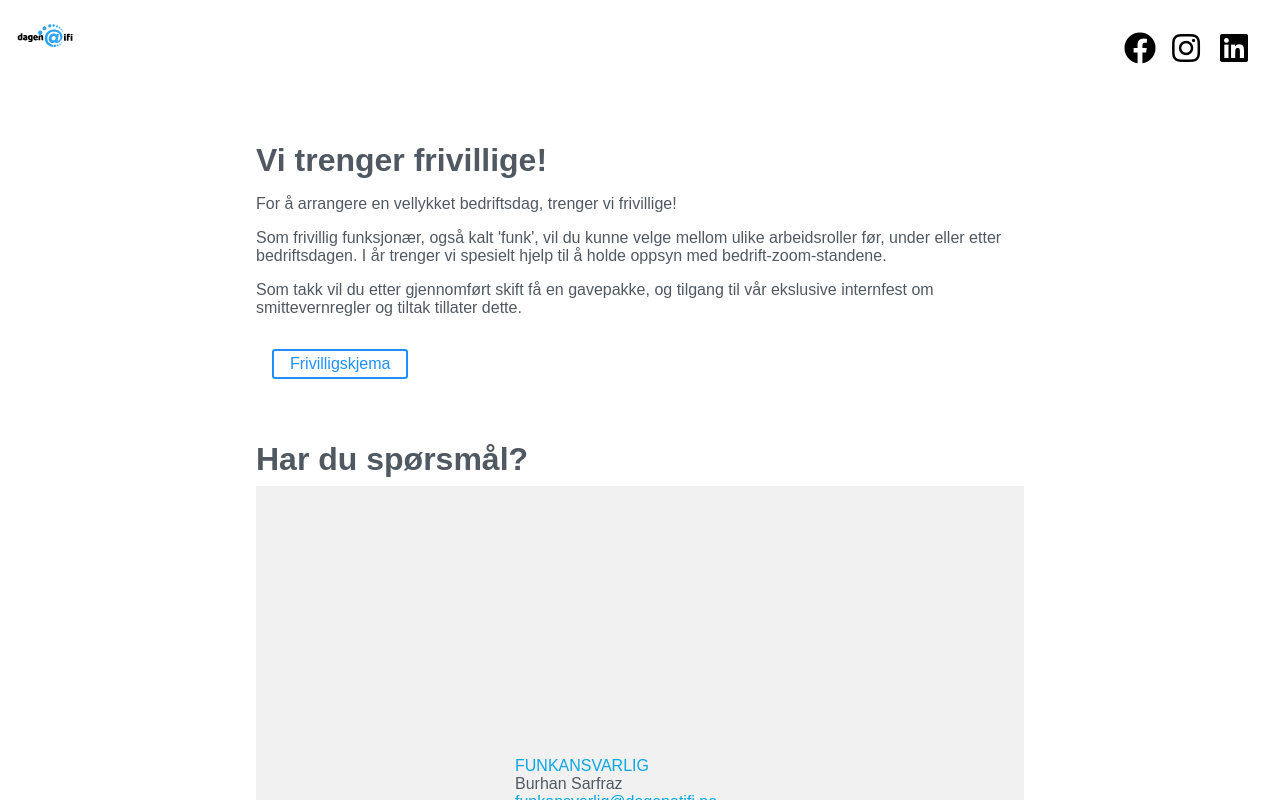
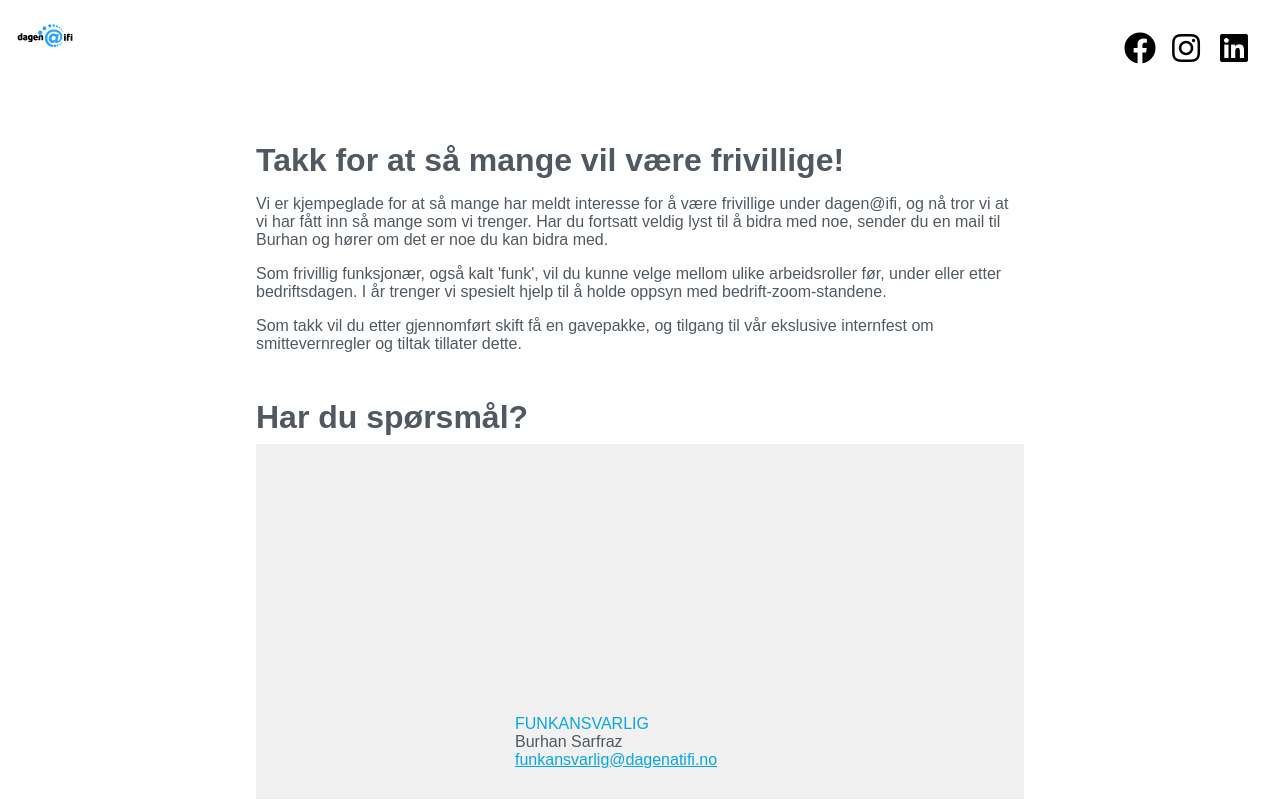
Before and after one commit to ifi-dagen/webpage, a React (Create React App) app: page /frivillig in a window 1280 px wide. Built offline with nearby package versions, Linux system fonts and the light colour scheme.

Commit message:
Text changes in frivillig and front

```diff
--- a/src/pages/frivillig/Frivillig.js
+++ b/src/pages/frivillig/Frivillig.js
@@ -8,9 +8,11 @@ const Frivillig = () => {
 
   return (
     <div className="base">
-      <h1>Vi trenger frivillige!</h1>
+      <h1>Takk for at så mange vil være frivillige!</h1>
       <p>
-        For å arrangere en vellykket bedriftsdag, trenger vi frivillige!
+        Vi er kjempeglade for at så mange har meldt interesse for å være frivillige under dagen@ifi,
+        og nå tror vi at vi har fått inn så mange som vi trenger.
+        Har du fortsatt veldig lyst til å bidra med noe, sender du en mail til Burhan og hører om det er noe du kan bidra med.
       </p>
       <p>
         Som frivillig funksjonær, også kalt 'funk', vil du kunne velge mellom ulike arbeidsroller før, under eller etter bedriftsdagen.
@@ -21,9 +23,7 @@ const Frivillig = () => {
         og tilgang til vår ekslusive internfest om smittevernregler og tiltak tillater dette.
       </p>
 
-      <a href="https://nettskjema.no/a/157461">
-        <Button >Frivilligskjema</Button>
-      </a>
+
 
       <div className="kontaktinfo">
         <h1>Har du spørsmål?</h1>
--- a/src/pages/front/digitalt.js
+++ b/src/pages/front/digitalt.js
@@ -8,11 +8,10 @@ const Digitalt = () => {
       <Text>
         Bedriftsdagen i år blir heldigital og skjer over 2 dager.
         Det kommer snart en oversikt over alle bedrifter som deltar.
-        Hver bedrift vil ha sitt eget zoom rom som deres digitale stand,
+        Hver bedrift vil ha sin egen zoom-stand,
         hvor de stiller med eget opplegg, konkurranser og stillingsannonser.
         Som vanlig vil det være faglige foredrag som du finner her på nettsiden,
-        og som også vil streames i Escape. Følg med på våre sosiale medier for å
-        delta i konkurranser iløpet av bedriftsdagene!
+        som også vil streames i Escape.
       </Text>
     </Wrapper>
   )
```
